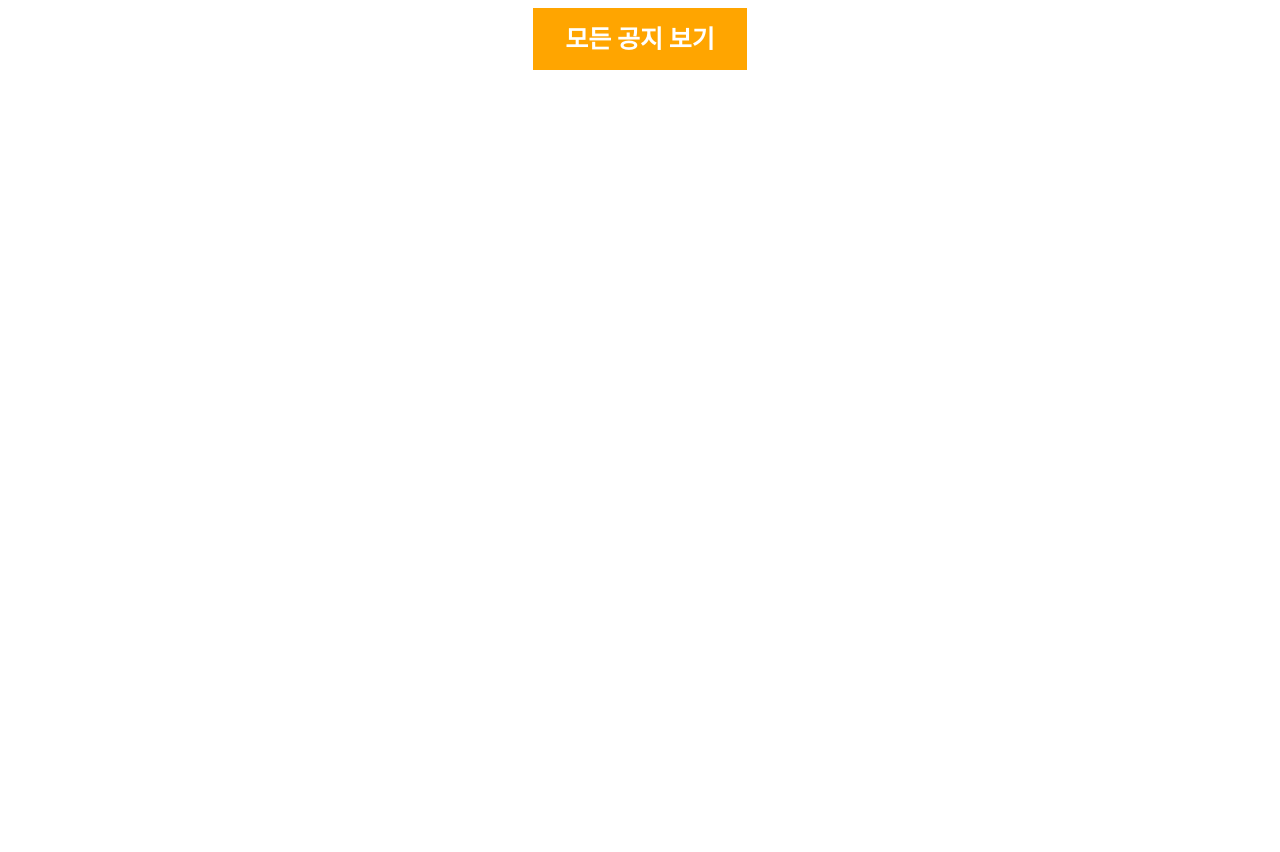
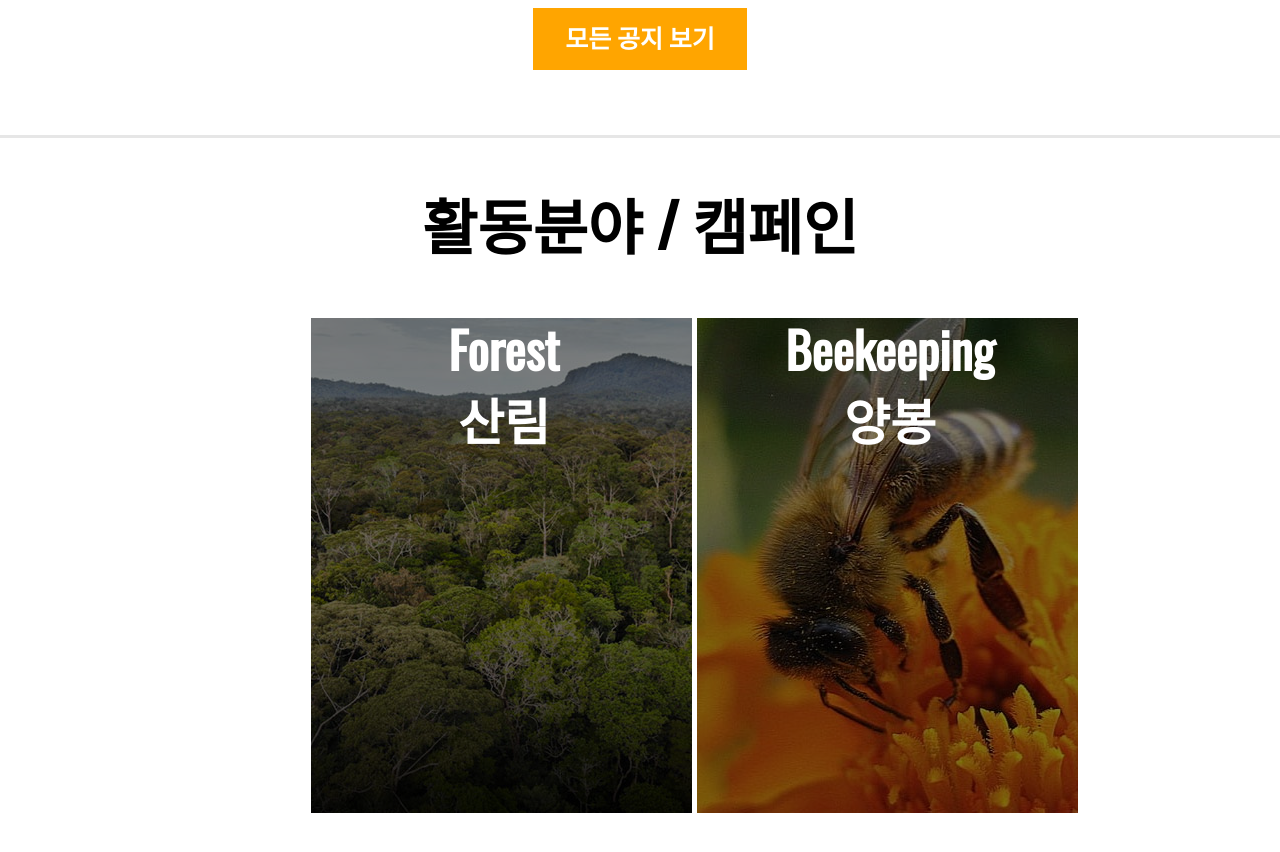
Before and after one commit to jhan756k/FORC, a React (Create React App) app: page / in a window 1280 px wide. Shown: the part 1500-2352 px from the top of the page. Before the commit the page ends 1635 px from the top, so only its background shows below. Built offline with nearby package versions, Linux system fonts and the light colour scheme; the HTML template or start-up script is replaced by a standard one.

Commit message:
campaign (needs fix)

```diff
--- /dev/null
+++ b/src/Component/Campaign.jsx
@@ -0,0 +1,22 @@
+import React from 'react';
+import "../Style/Campaign.css"
+
+const Campaign = ({img, title}) => {
+    return (
+        <div>
+            <div className="camc">
+
+                <div className="campimg">
+                    <img src={img} alt="" className="cimg" />
+                </div>
+
+                <div className="overcamp">
+                    <div className="ctitle">{title[0]}</div>
+                    <div className="ctitle">{title[1]}</div>
+                </div>
+            </div>
+        </div>
+    );
+};
+
+export default Campaign;
--- a/src/Page/Mainpage.jsx
+++ b/src/Page/Mainpage.jsx
@@ -2,6 +2,7 @@ import React, {useState} from 'react';
 import "../Style/Mainpage.css"
 import Navbar from '../Component/Navbar';
 import Card from '../Component/Card';
+import Campaign from '../Component/Campaign';
 
 const Mainpage = () => {
     const [news, setNews] = useState([
@@ -31,6 +32,17 @@ const Mainpage = () => {
         }
     ]);
 
+    const [campaigns, setCampaigns] = useState([
+        {
+            img: "/images/forest.jpg",
+            title: ["Forest", "산림"]
+        },
+        {
+            img: "/images/bee.jpg",
+            title: ["Beekeeping", "양봉"]
+        }
+    ]);
+
     return (
         <div>
             <Navbar/>
@@ -43,6 +55,14 @@ const Mainpage = () => {
                 </div>
                 <a href="/" className="allposts">모든 공지 보기</a>
             </div>
+            <div className="camp">
+                <h1 className="camptitle">활동분야 / 캠페인</h1>
+                <div className="campcards">
+                    {campaigns.map((item) => (
+                        <Campaign img={item.img} title={item.title}/>
+                    ))}
+                </div>
+            </div>
         </div>
     );
 };
--- /dev/null
+++ b/src/Style/Campaign.css
@@ -0,0 +1,28 @@
+.ctitle {
+    font-size: 50px;
+    font-weight: bold;
+    color: white;
+    text-align: center;
+    margin: 0px 0px 10px 0px;
+    padding: 0px;
+    line-height: 1.2;
+}
+.cimg {
+    filter: brightness(0.5);
+}
+.overcamp {
+    position: absolute;
+    top: 0;
+    left: 0;
+    width: 100%;
+    height: 100%;
+    border: 5px solid white;
+    transition: all 0.4s ease-out;
+}
+.overcamp:hover {
+    cursor: pointer;
+    border: 5px solid orange;
+}
+.camc {
+    position: relative;
+}
--- a/src/Style/Mainpage.css
+++ b/src/Style/Mainpage.css
@@ -5,7 +5,8 @@
     margin-top: 2%;
     justify-content: center;
     text-decoration: none;
-    margin-bottom: 80px;
+    padding-bottom: 80px;
+    border-bottom: 3px solid #e6e6e6;
 }
 .newtitle {
     font-size: 60px;
@@ -17,8 +18,8 @@
     position: absolute;
     display: block;
     height: 5px;
-    width: 120px;
-    top:14%;
+    width: 100px;
+    top:11%;
     left: 50%;
     background-color: orange;
     transform: translateX(-50%);
@@ -47,3 +48,25 @@
     border: 2px solid orange;
     cursor: pointer;
 }
+
+/* 활동분야 / 캠페인 */
+.camp {
+    display: flex;
+    flex-direction: column;
+    justify-content: center;
+    align-items: center;
+    text-align: center;
+    margin-left: 5%;
+    margin-right: 5%;
+    margin-bottom: 5%;
+}
+.camptitle{
+    font-size: 60px;
+    font-weight: bold;
+    margin-bottom: 4%;
+}
+.campcards {
+    display: flex;
+    justify-content: space-between;
+    width:58%;
+}
```
Also changed, not shown: public/images/bee.jpg (added), public/images/forest.jpg (added).
